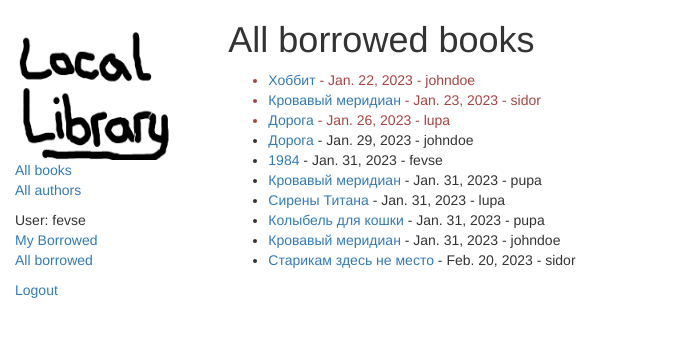
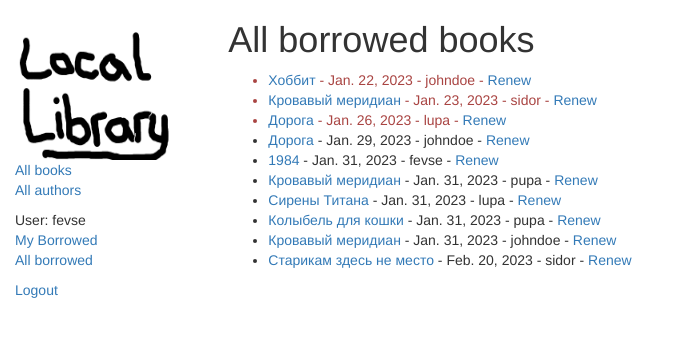
Before and after one commit to fevse/locallibrary, a Django app: page /catalog/borrowed_books/ in a window 1280 px wide. Shown: the top 337 px of the page, without its empty margins (0-680 px from the left). Run offline with Django 4.2, Linux system fonts and the light colour scheme; a user stored in the database is signed in; data comes from the database, SQL or seed files in the repository; some libraries are stand-ins or nearby versions.

Commit message:
update templates

```diff
--- a/catalog/templates/catalog/borrowed_book_list.html
+++ b/catalog/templates/catalog/borrowed_book_list.html
@@ -9,6 +9,7 @@
       {% for bookinst in bookinstance_list %}
       <li class="{% if bookinst.is_overdue %}text-danger{% endif %}">
         <a href="{% url 'book-detail' bookinst.book.pk %}">{{bookinst.book.title}}</a> - {{ bookinst.due_back }} - {{ bookinst.borrower }}
+        {% if perms.catalog.can_mark_returned %}- <a href="{% url 'renew-book-librarian' bookinst.id %}">Renew</a>  {% endif %}
       </li>
       {% endfor %}
     </ul>
```
